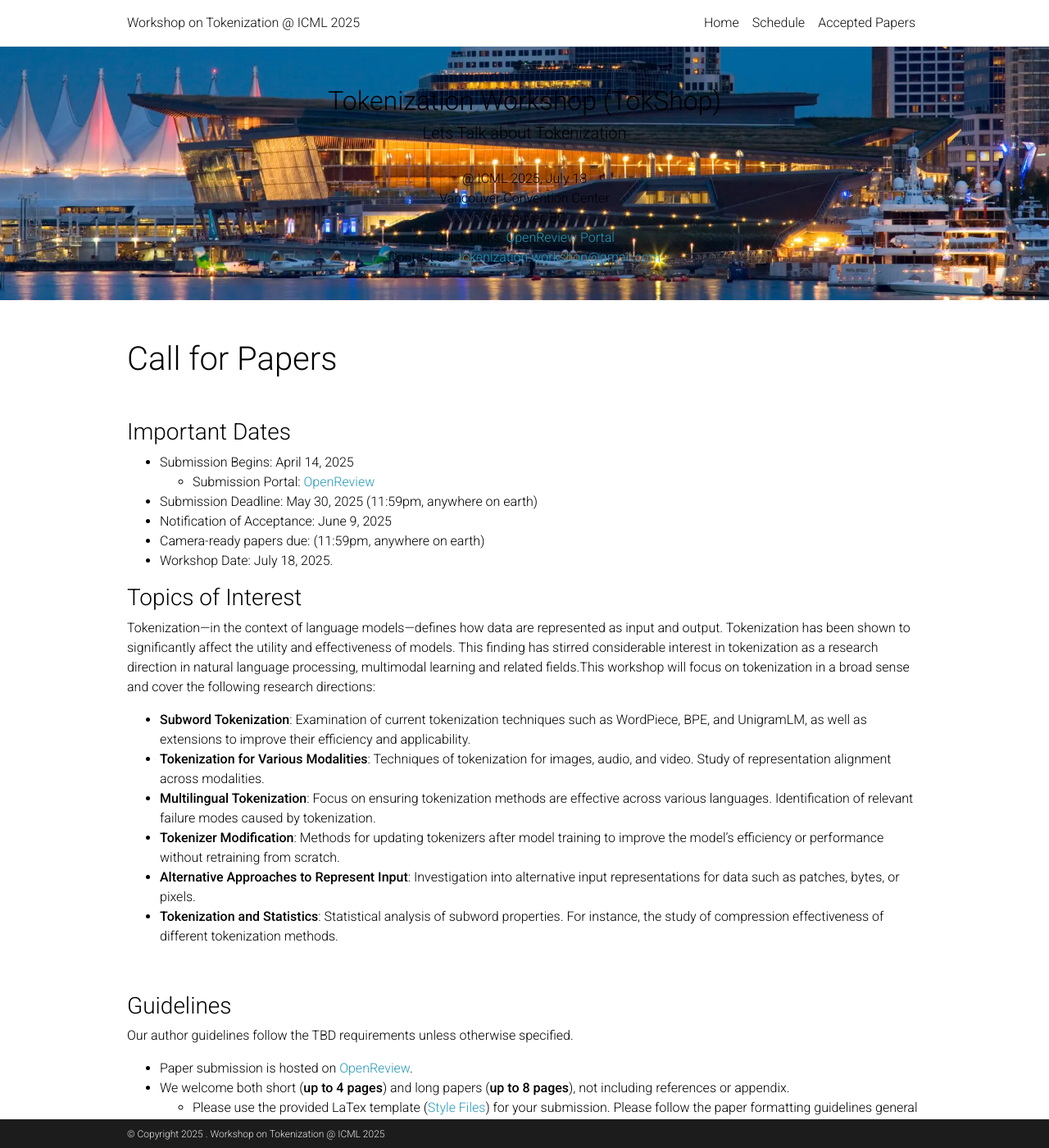
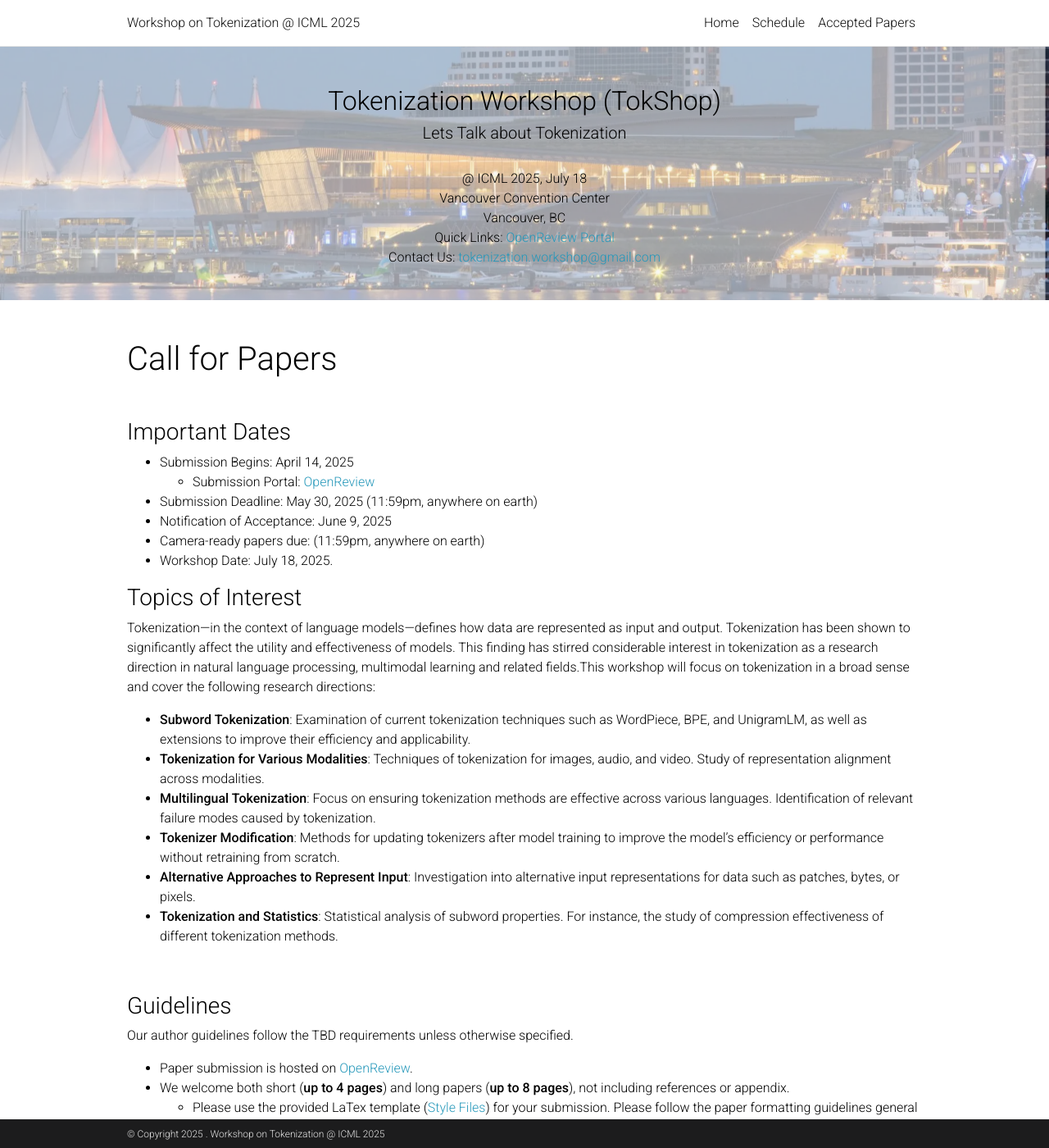
Before and after one commit to tokenization-workshop/tokenization-workshop.github.io, a Jekyll site: the page built from _pages/home.md, in a window 1280 px wide and 1400 px high. Shown: the whole window at 82% size. Built offline with Jekyll 4.4.1, drawn with Linux system fonts in a browser that asks for light colours; comment, search, counter and statistics services are not loaded; a style sheet for code colours, icons or effects is not loaded.

Commit message:
banner edit

```diff
--- a/_layouts/default2.html
+++ b/_layouts/default2.html
@@ -26,7 +26,7 @@ layout: parse
 
         /* Set the background image and style for the header */
         .headerr {
-            background-image: url('../assets/img/banner.webp'); /* Replace with the path to your image */
+            background-image: url('../assets/img/banner.PNG'); /* Replace with the path to your image */
             background-size: cover; /* Cover the entire header with the image */
             background-position: center; /* Center the image within the header */
             max-width: 100%;
```
Also changed, not shown: assets/img/banner.PNG (added), assets/img/banner.webp.
